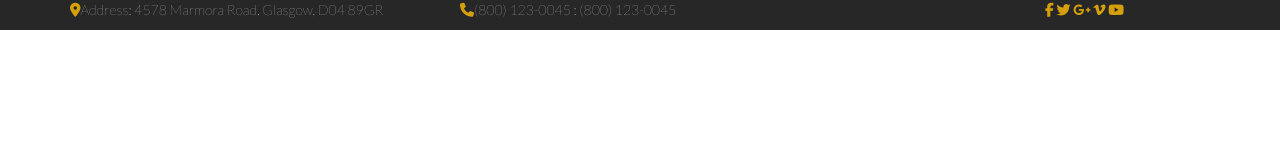
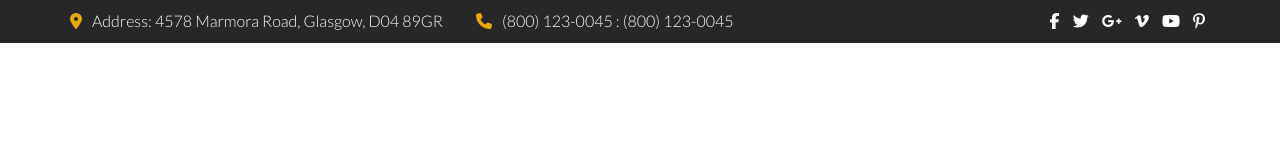
Before and after one commit to jezzicaaaaa/construction, a website: page index.html in a window 1280 px wide. Drawn offline with nearby package versions, Linux system fonts and the light colour scheme.

Commit message:
header done

```diff
--- a/index.html
+++ b/index.html
@@ -6,30 +6,33 @@
     <meta http-equiv="X-UA-Compatible" content="ie=edge">
     <title>Document</title>
     <link rel="stylesheet" href="css/style.css">
-    <link href="https://fonts.googleapis.com/css?family=Lato:100" rel="stylesheet">
+    <link href="https://fonts.googleapis.com/css?family=Lato:300" rel="stylesheet">
     <link rel="stylesheet" href="https://maxcdn.bootstrapcdn.com/bootstrap/3.3.7/css/bootstrap.min.css" integrity="sha384-BVYiiSIFeK1dGmJRAkycuHAHRg32OmUcww7on3RYdg4Va+PmSTsz/K68vbdEjh4u" crossorigin="anonymous">
     <link rel="stylesheet" href="https://maxcdn.bootstrapcdn.com/bootstrap/3.3.7/css/bootstrap-theme.min.css" integrity="sha384-rHyoN1iRsVXV4nD0JutlnGaslCJuC7uwjduW9SVrLvRYooPp2bWYgmgJQIXwl/Sp" crossorigin="anonymous">
 </head>
 <body>
     <header>
         <div class="container">
-            <div class="row">
-                <div class="col-sm-4">
+            <div class="header">
+                <div class="contact-details">
                     <p><i class="fa fa-map-marker" aria-hidden="true"></i>Address: 4578 Marmora Road, Glasgow, D04 89GR</p>
-                </div>
-                <div class="col-sm-4">
                     <p><i class="fa fa-phone" aria-hidden="true"></i>(800) 123-0045 : (800) 123-0045</p>
                 </div>
-                <div class="col-sm-2 col-sm-offset-2">
-                        <i class="fa fa-facebook" aria-hidden="true"></i>
-                        <i class="fa fa-twitter" aria-hidden="true"></i>
-                        <i class="fa fa-google-plus" aria-hidden="true"></i>
-                        <i class="fa fa-vimeo" aria-hidden="true"></i>
-                        <i class="fa fa-youtube" aria-hidden="true"></i>
+                <div class="icons">
+                    <i class="fa fa-facebook" aria-hidden="true"></i>
+                    <i class="fa fa-twitter" aria-hidden="true"></i>
+                    <i class="fa fa-google-plus" aria-hidden="true"></i>
+                    <i class="fa fa-vimeo" aria-hidden="true"></i>
+                    <i class="fa fa-youtube" aria-hidden="true"></i>
+                    <i class="fa fa-pinterest-p" aria-hidden="true"></i>
                 </div>
             </div>
         </div>
     </header>
+    <nav>
+
+    </nav>
+
 <script src="https://use.fontawesome.com/a6dab44087.js"></script>
 <script src="https://maxcdn.bootstrapcdn.com/bootstrap/3.3.7/js/bootstrap.min.js" integrity="sha384-Tc5IQib027qvyjSMfHjOMaLkfuWVxZxUPnCJA7l2mCWNIpG9mGCD8wGNIcPD7Txa" crossorigin="anonymous"></script>
 </body>
--- a/scss/partials/global.scss
+++ b/scss/partials/global.scss
@@ -0,0 +1,9 @@
+.inline-list{
+    display: inline;
+    margin-right: 30px;
+}
+.hover-primary{
+    color: $primary-color;
+    cursor: pointer;
+    transition: .3s ease-in-out;
+}
--- a/scss/partials/setup.scss
+++ b/scss/partials/setup.scss
@@ -0,0 +1,4 @@
+*{
+    margin: 0;
+    padding: 0;
+}
--- a/scss/partials/variables.scss
+++ b/scss/partials/variables.scss
@@ -1 +1,2 @@
-$header-color: #272727
+$header-color: #272727;
+$primary-color: #e6aa09;
--- a/scss/style.scss
+++ b/scss/style.scss
@@ -1,13 +1,40 @@
+@import 'partials/setup.scss';
 @import 'partials/variables.scss';
+@import 'partials/global.scss';
 
 header{
     background-color: $header-color;
     color: #fff;
-    font-family: 'Lato', Arial, sans-serif;
+    padding: 10px 0;
+    font-family: 'Lato', sans-serif;
+    font-size: 16px;
 
-    p{
-        i{
-            color:
+    .header{
+        display: flex;
+        justify-content: space-between;
+
+        .contact-details{
+            p{
+                @extend .inline-list;
+                i{
+                    color: $primary-color;
+                    margin-right: 10px;
+                }
+            }
+            p:hover{
+                @extend .hover-primary;
+            }
+        }
+        .icons{
+            i{
+                margin: 0 5px;
+            }
+            i:hover{
+                @extend .hover-primary
+            }
         }
     }
 }
+nav{
+
+}
```
Also changed, not shown: css/style.css.
